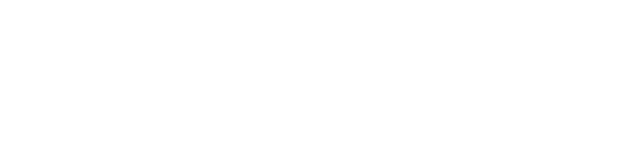
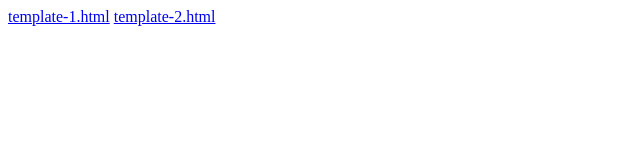
Before and after one commit to e0ae90/EffectLib, a plain HTML site: page index.html in a window 1280 px wide. Shown: the whole page, without its empty margins (0-640 px from the left). Drawn offline with Linux system fonts and the light colour scheme.

Commit message:
Update index.html
Signed-off-by: e0ae90 <110272494+e0ae90@users.noreply.github.com>

```diff
--- a/index.html
+++ b/index.html
@@ -1,10 +1,12 @@
 <!DOCTYPE HTML><html>
 <head>
-<title>B4m600-ColorBar</title>
+<title>B4m600-Effects</title>
 <meta http-equiv="Content-Type" content="text/html;charset=utf-8">
 <meta name="author" content="B4m600-南竺_QQ2656980584" />
 <link rel="shortcut icon" href="./favicon.ico">
 </head>
 <body>
+  <a href="./Effects/template-1.html">template-1.html</a>
+  <a href="./Effects/template-2.html">template-2.html</a>
 </body>
 </html>
```
